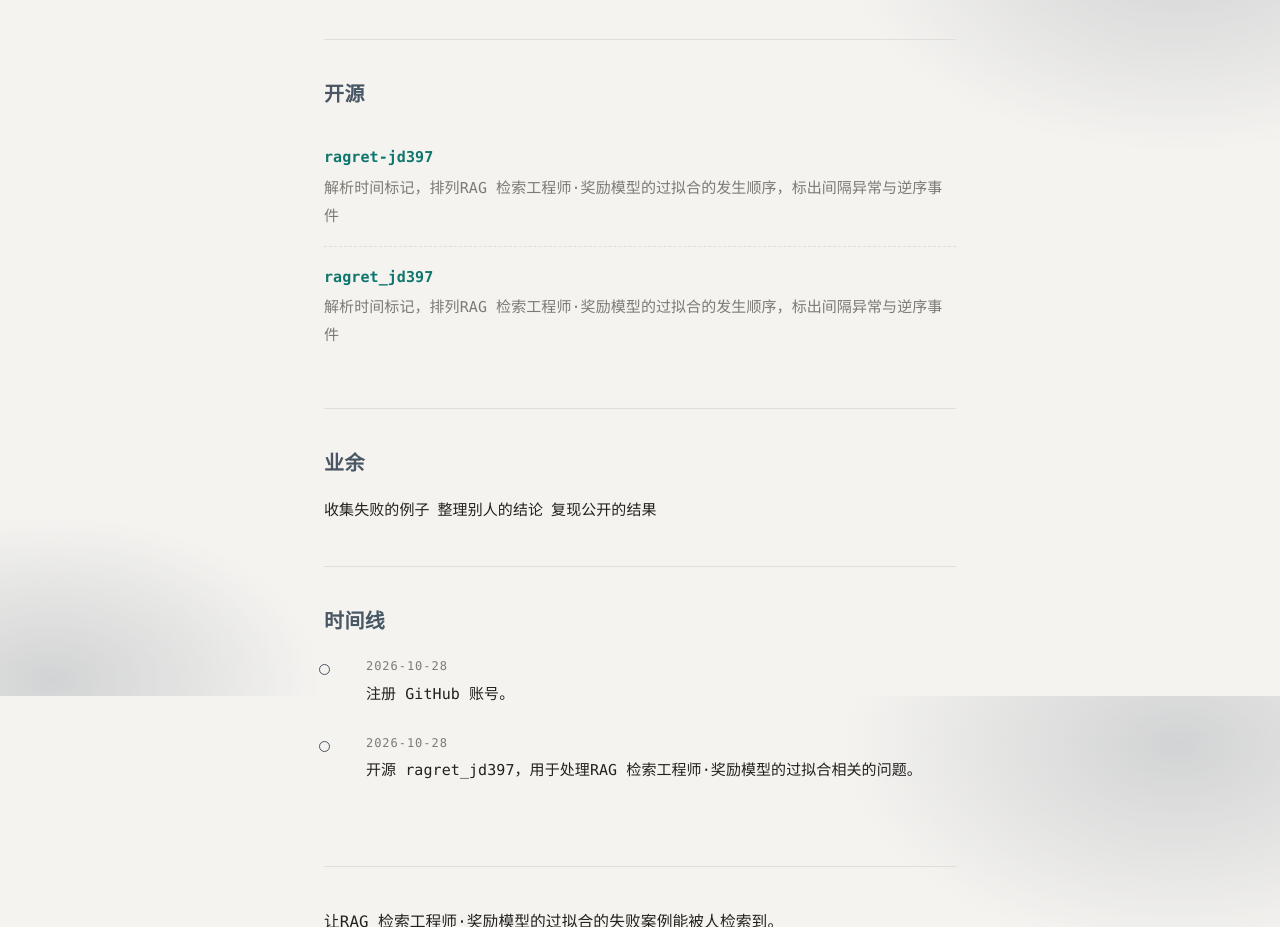
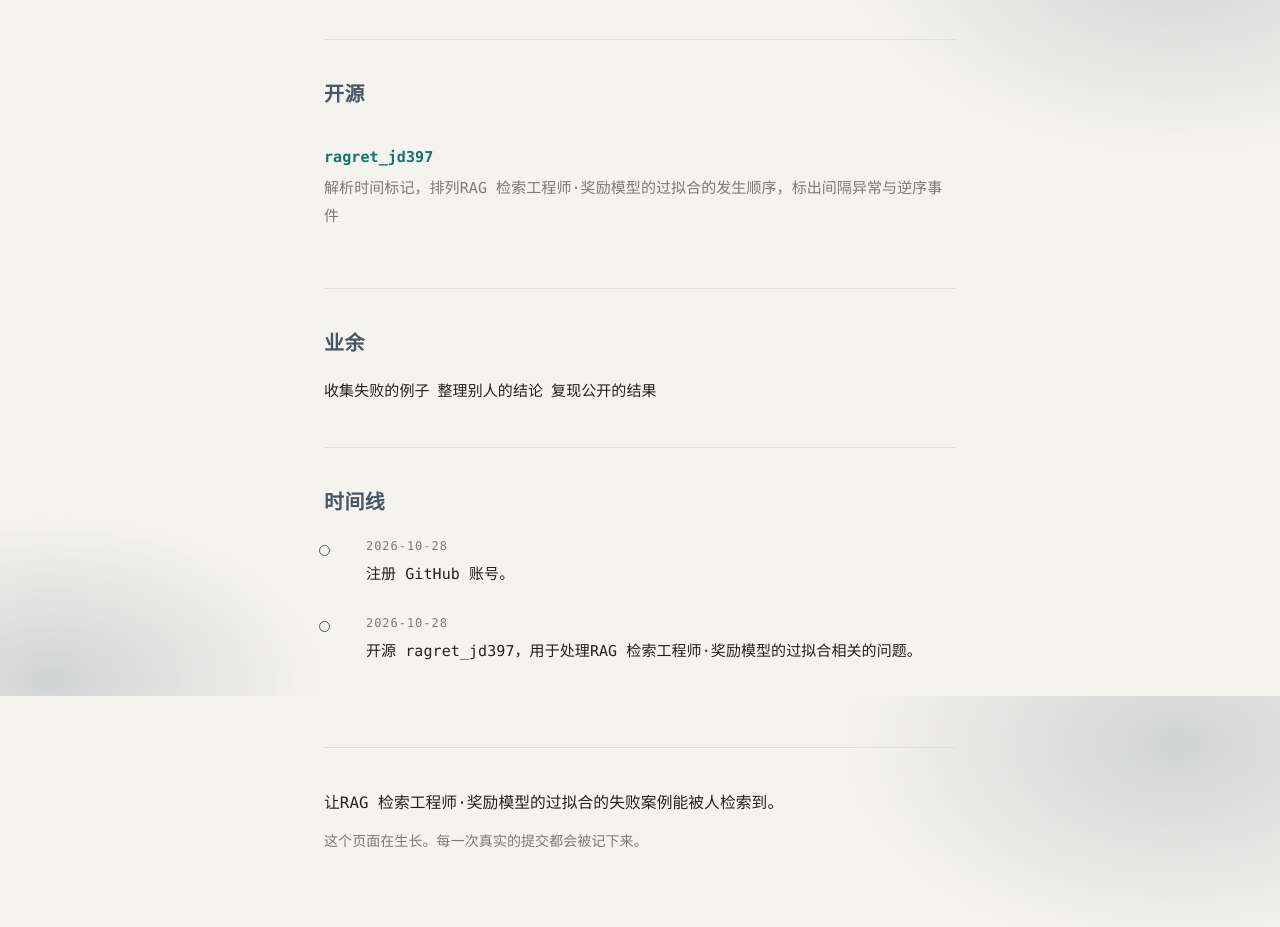
Before and after one commit to turgues/turgues.github.io, a plain HTML site: page index.html in a window 1280 px wide. Shown: the part 904-1831 px from the top of the page. Drawn offline with Linux system fonts and the light colour scheme.

Commit message:
fix: 更新个人站点

```diff
--- a/index.html
+++ b/index.html
@@ -102,9 +102,6 @@
 <section id="work">
   <h2>开源</h2>
   <ul class="repos">
-    <li><div class="name"><a href="https://github.com/turgues/ragret-jd397" rel="noopener">ragret-jd397</a></div>
-      <div class="desc">解析时间标记，排列RAG 检索工程师·奖励模型的过拟合的发生顺序，标出间隔异常与逆序事件</div>
-    </li>
     <li><div class="name"><a href="https://github.com/turgues/ragret_jd397" rel="noopener">ragret_jd397</a></div>
       <div class="desc">解析时间标记，排列RAG 检索工程师·奖励模型的过拟合的发生顺序，标出间隔异常与逆序事件</div>
     </li>
```
